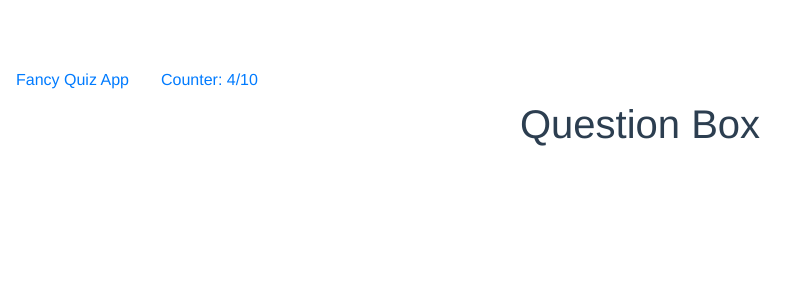
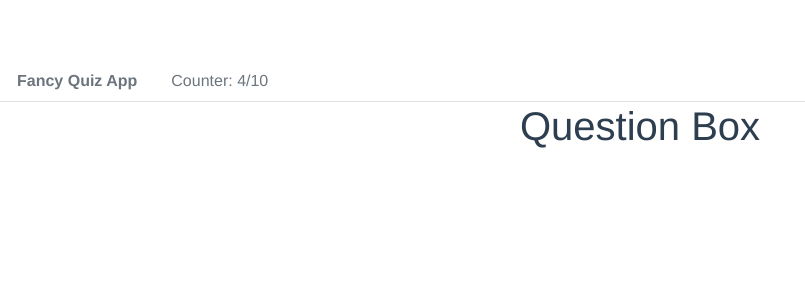
Before and after one commit to saraclaeys/v-quiz, a Vue app: page / in a window 1280 px wide. Shown: the top 300 px of the page, without its empty margins (0-805 px from the left). Built offline with nearby package versions, Linux system fonts and the light colour scheme.

Commit message:
disable links

```diff
--- a/src/components/Header.vue
+++ b/src/components/Header.vue
@@ -1,8 +1,10 @@
 <template>
   <div>
-    <b-nav>
-      <b-nav-item active>Fancy Quiz App</b-nav-item>
-      <b-nav-item>Counter: 4/10</b-nav-item>
+    <b-nav tabs>
+      <b-nav-item disabled>
+        <b>Fancy Quiz App</b>
+      </b-nav-item>
+      <b-nav-item disabled>Counter: 4/10</b-nav-item>
     </b-nav>
   </div>
 </template
```
